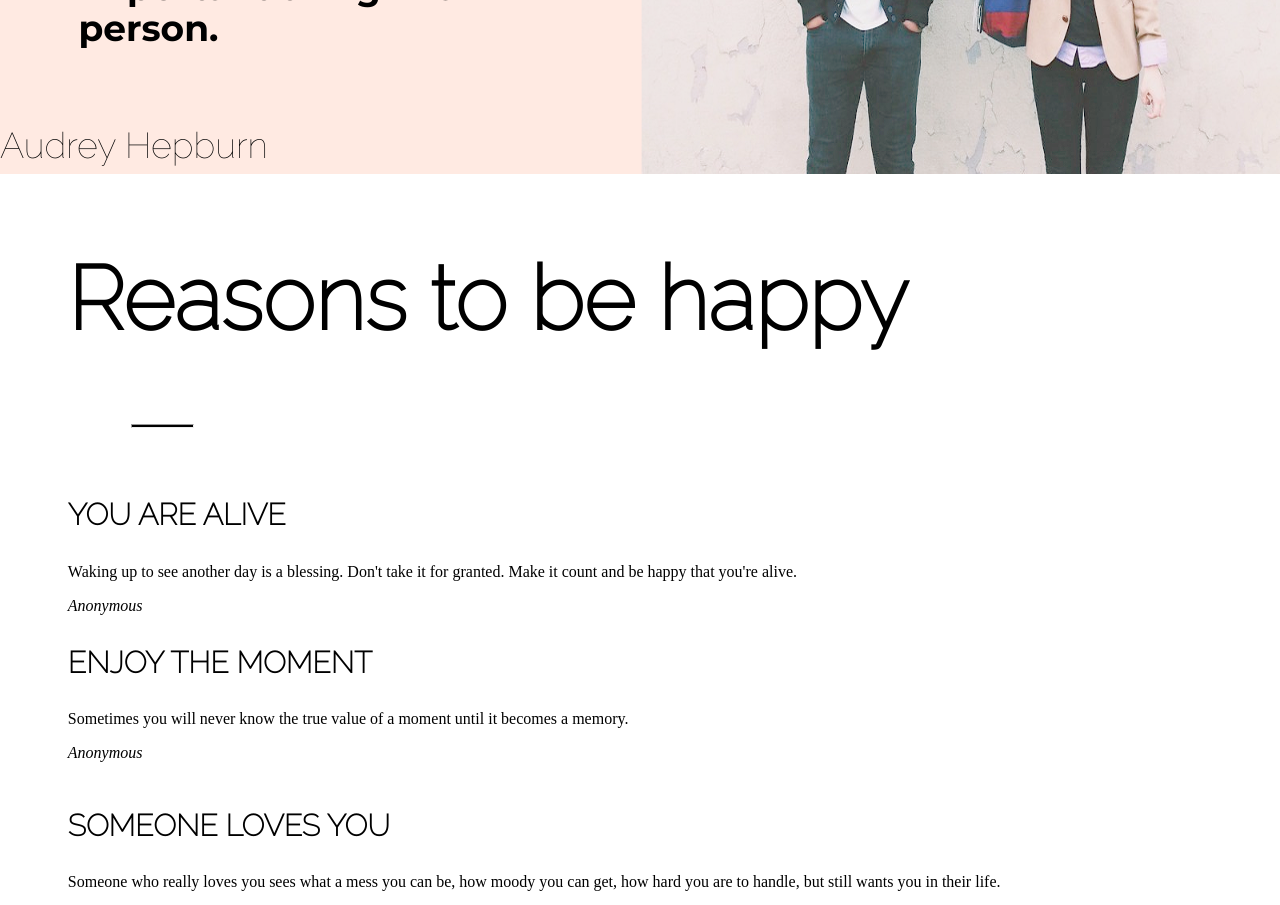
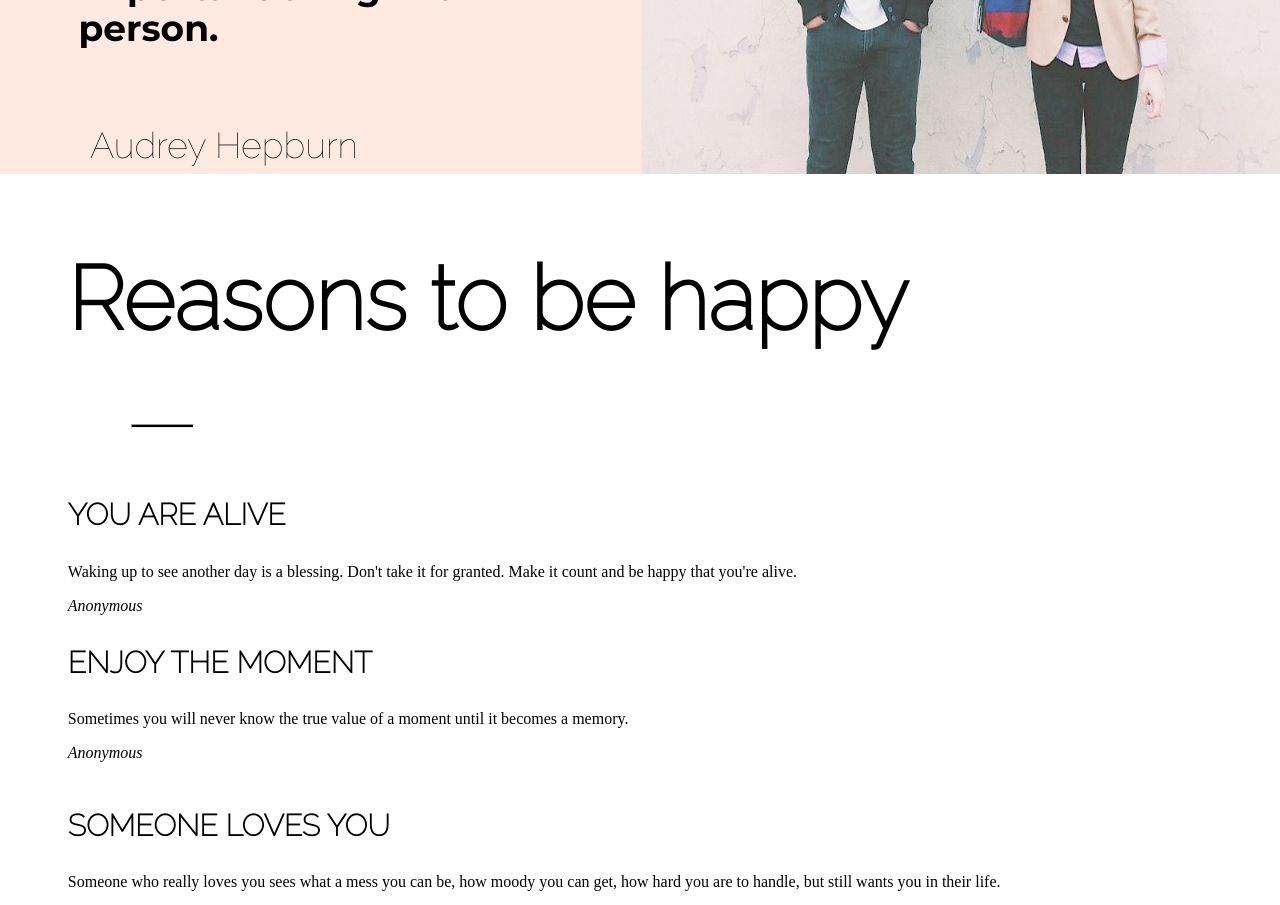
Before and after one commit to jeareth-venegas/WEB2-final-smile, a website: page index.html in a window 1280 px wide. Shown: the part 2720-3625 px from the top of the page. Drawn offline with Linux system fonts and the light colour scheme.

Commit message:
arreglo el autor del bloque dela pareja

```diff
--- a/sass/partials/_people.scss
+++ b/sass/partials/_people.scss
@@ -27,8 +27,9 @@
 .banner-text .text3{
     font-size: 2.25em;
     text-align: start;
-    padding: 0, 25.563%, 0.438%, 12.25%;
     @include fontfamily1;
+    padding-left: 90px;
+    padding-top:0; margin-top: 0;
 }
 
 .banner-img{
```
Also changed, not shown: public/css/styles.css.
